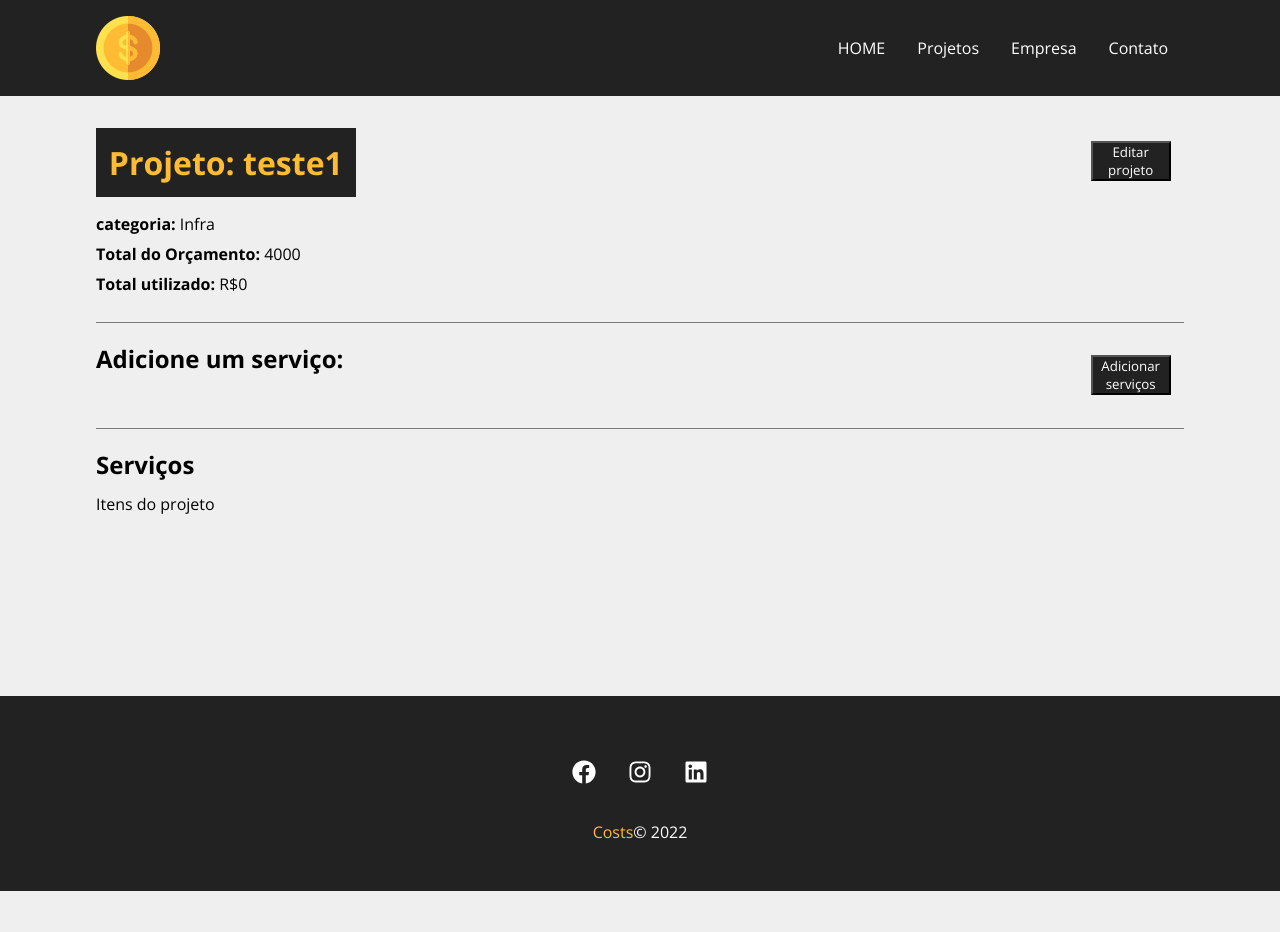
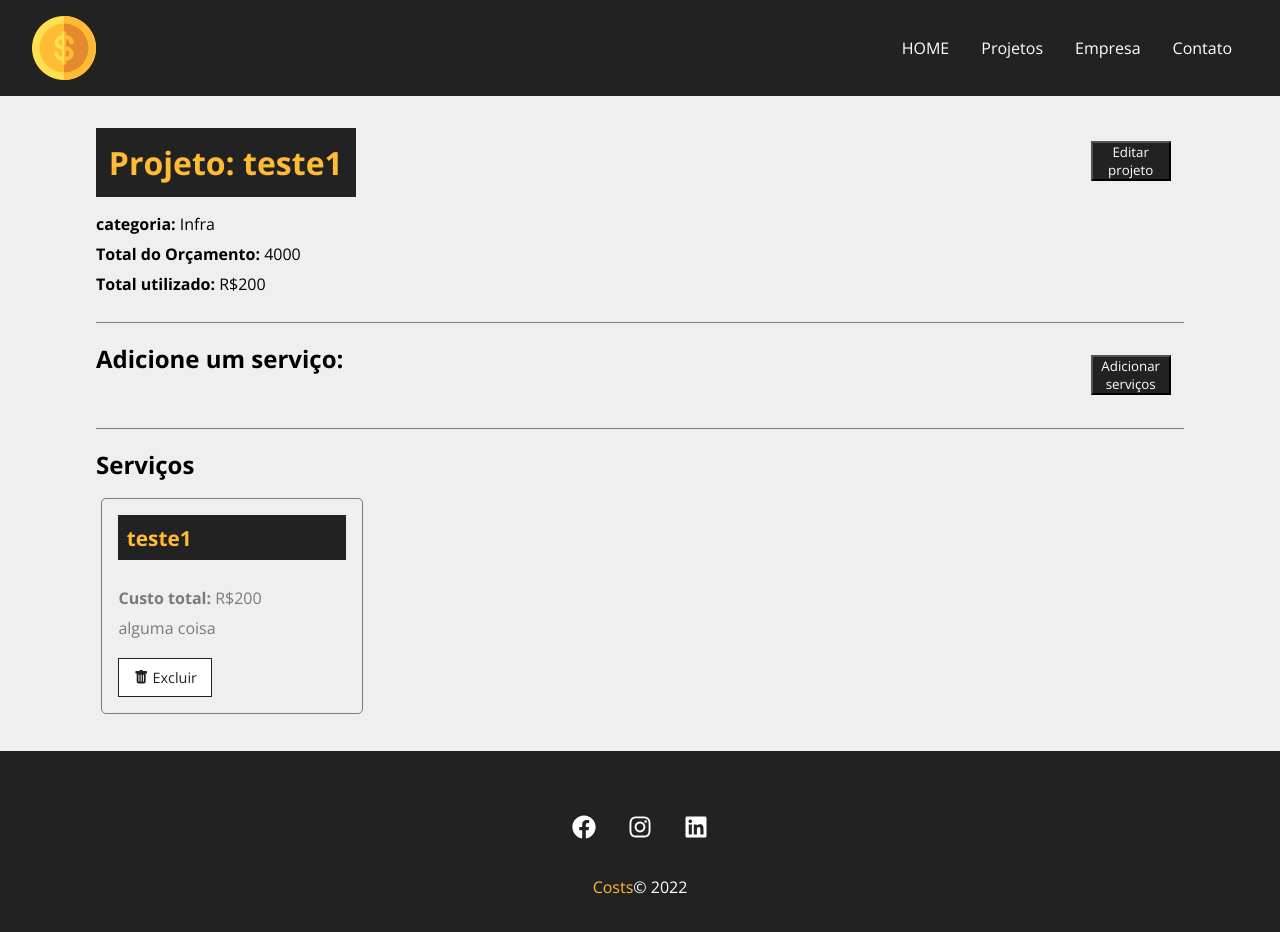
Before and after one commit to Leandro-Caldeira16/Projeto_Costs_React.js, a React (Create React App) app: page /project/1 in a window 1280 px wide. Shown: the top 932 px of the page. Before the commit the page ends 891 px from the top, so only its background shows below. Built offline with nearby package versions, Linux system fonts and the light colour scheme; data requests are answered from the project's data file.

Commit message:
removendo serviços do projeto

```diff
--- a/db.json
+++ b/db.json
@@ -7,45 +7,47 @@
         "id": "1",
         "name": "Infra"
       },
-      "costs": 0,
-      "services": [],
-      "id": 1
+      "costs": 200,
+      "services": [
+        {
+          "name": "teste1",
+          "cost": "200",
+          "description": "alguma coisa",
+          "id": "2cdcfe33-420e-457e-803a-1d907bb50985"
+        }
+      ],
+      "id": 1,
+      "cost": -1800
     },
     {
-      "name": "teste2",
+      "name": "teste3",
       "budget": "5000",
       "category": {
         "id": "2",
         "name": "Desenvolvimento"
       },
       "costs": 0,
+      "services": [],
+      "id": 2,
+      "cost": -200
+    },
+    {
+      "name": "teste3",
+      "budget": "2000",
+      "category": {
+        "id": "3",
+        "name": "Design"
+      },
+      "costs": 100,
       "services": [
         {
-          "name": "qualquer",
+          "name": "teste3",
           "cost": "100",
-          "description": "faça isso",
-          "id": "c4b34b37-58af-44ce-a0fe-779765548a2a"
-        },
-        {
-          "name": "qualquer",
-          "cost": "100",
-          "description": "faça isso",
-          "id": "7966dbd8-c666-4da1-9177-6b2ca5fd70fb"
-        },
-        {
-          "name": "qualquer",
-          "cost": "100",
-          "description": "faça isso",
-          "id": "7966dbd8-c666-4da1-9177-6b2ca5fd70fb"
-        },
-        {
-          "name": "qualquer 2",
-          "cost": "100",
-          "description": "faça isso",
-          "id": "71ffc123-9b35-480a-9387-eada896d50f0"
+          "description": "alguma coisa",
+          "id": "e5bed624-b850-41aa-9098-82e2e273bfe0"
         }
       ],
-      "id": 2
+      "id": 3
     }
   ],
   "categories": [
--- a/package.json
+++ b/package.json
@@ -10,8 +10,8 @@
     "json-server": "^0.17.0",
     "react": "^18.2.0",
     "react-dom": "^18.2.0",
-    "react-icons": "^4.4.0",
-    "react-router-dom": "^6.4.1",
+    "react-icons": "^4.6.0",
+    "react-router-dom": "^6.4.2",
     "react-scripts": "5.0.1",
     "uuid": "^8.3.2",
     "web-vitals": "^2.1.4"
--- a/src/components/layout/Navbar.js
+++ b/src/components/layout/Navbar.js
@@ -8,7 +8,7 @@ function Navbar(){
     return(
 
         <nav className={styles.navbar}>
-          <Container>
+
             <Link to='/'><img className={styles.img} src={Logo} alt='Costs'/></Link>
             <ul className={styles.list}>
                 <li className={styles.item}><Link to='/'>HOME</Link></li>
@@ -16,7 +16,7 @@ function Navbar(){
                 <li className={styles.item}><Link to='/company'>Empresa</Link></li>
                 <li className={styles.item}><Link to='/contact'>Contato</Link></li>
             </ul>
-          </Container>
+
         </nav>
 
     )
--- a/src/components/layout/Navbar.module.css
+++ b/src/components/layout/Navbar.module.css
@@ -4,7 +4,7 @@
     display: flex;
     justify-content:space-between;
     background-color: #222;
-    padding: 1em;
+    padding: 1em 2em ;
     align-items: center;
 }
 
--- a/src/components/layout/container.module.css
+++ b/src/components/layout/container.module.css
@@ -1,7 +1,7 @@
 .container{
     width: 85vw;
     display: flex;
-    justify-content: space-between;
+    /* justify-content: space-between; */
     margin:0 auto;
     flex-wrap: wrap;
 }
--- a/src/components/pages/Project.js
+++ b/src/components/pages/Project.js
@@ -9,12 +9,14 @@ import Container from "../layout/Container"
 import ProjectForm from "../project/ProjectForm"
 import Message from "../layout/Message"
 import ServiceForm from "../services/ServiceForm"
+import ServiceCard from "../services/ServiceCard"
 
 
 function Project(){
 
     const {id} = useParams()
     const [project, setProject]= useState([])
+    const [services, setServices]= useState([])
     const [showProjectForm, setshowProjectForm]= useState(false)
     const [showServiceForm, setShowServiceForm]= useState(false)
     const [message, setMessage]=useState([])
@@ -29,6 +31,7 @@ function Project(){
                 .then((resp)=> resp.json())
                 .then((data)=>{
                     setProject(data)
+                    setServices(data.services)
                 })
                 .catch((err)=>console.log(err))
 
@@ -39,6 +42,7 @@ function Project(){
 
     function editPost(project){
         setMessage('')
+        setType('')
         if(project.budget < project.costs){
             setMessage('O custo do projeto não pode ser maior que o orçamento')
             setType("error")
@@ -60,14 +64,19 @@ function Project(){
 
     }
 
+    // CREATE SERVICE
     const createService=(project)=>{
-        console.log(project);
+ console.log(project);
+        setMessage("")
+        setType("")
         // last service
         const lastService = project.services[project.services.length-1]
 
         lastService.id =uuidv4()
 
         const lastServiceCost = lastService.cost
+
+        console.log(lastServiceCost);
 
         const newCost = parseFloat(project.costs) + parseFloat(lastServiceCost)
 
@@ -80,6 +89,11 @@ function Project(){
             return false
         }
 
+        // ADD SERVICE COST TO PROJECT TOTAL COST
+        project.costs = newCost
+        console.log(newCost);
+
+        // UPDATE PROJECT
         fetch(`http://localhost:5000/projects/${project.id}`,{
             method: "PATCH",
             headers: {"Content-Type" : "application/json",},
@@ -87,7 +101,9 @@ function Project(){
         })
         .then((resp)=>resp.json())
         .then((data)=>{
-            // exibir os serviços
+            setShowServiceForm(false)
+            setMessage("Serviço criado com sucesso!")
+            setType("success")
         })
         .catch((err)=>console.log(err))
     }
@@ -100,12 +116,42 @@ function Project(){
         setShowServiceForm(!showServiceForm)
     }
 
+
+// REMOVE SERVICE
+    const removeService=(id, cost)=>{
+        setMessage("")
+        setType("")
+        const serviceUpdated = project.services.filter(
+            (service)=> service.id !== id
+        )
+
+        const projectUpdated = project
+
+        projectUpdated.services = serviceUpdated
+        projectUpdated.costs = parseFloat(projectUpdated.costs) - parseFloat(cost)
+
+        fetch(`http://localhost:5000/projects/${projectUpdated.id}`,{
+            method: "PATCH",
+            headers: {"Content-Type": "application/json",},
+            body: JSON.stringify(projectUpdated)
+        })
+        .then((resp)=> resp.json())
+        .then((data)=>{
+            setProject(projectUpdated)
+            setServices(serviceUpdated)
+            setMessage("Serviço removido com sucesso!")
+            setType("success")
+        })
+        .catch((err)=> console.log(err))
+    }
+
     return(
         <>
         {project.name ? (
             <div className={styles.project_details
             }>
                 <Container customClass="column" >
+
                     {message != "" && (<Message type={type} msg={message}/>)}
                     <div className={styles.details_container}>
                         <h1>Projeto: {project.name}</h1>
@@ -139,14 +185,25 @@ function Project(){
                                         projectData={project}
                                     />
 
-
                                 )}
                             </div>
 
                     </div>
                     <h2>Serviços</h2>
                     <Container classsName={styles.project_info}>
-                        <p>Itens do projeto</p>
+                        {services.length > 0 && (
+                            services.map((service)=>(
+                                <ServiceCard
+                                id={service.id}
+                                name={service.name}
+                                cost={service.cost}
+                                description={service.description}
+                                key={service.id}
+                                handleRemove={removeService}
+                                />
+                            ))
+                        )}
+                        {services.length ===0 && (<p>Não há serviços cadastrados</p>)}
                     </Container>
 
                 </Container>
--- /dev/null
+++ b/src/components/services/ServiceCard.js
@@ -0,0 +1,28 @@
+import styles from "../project/ProjectCard.module.css"
+import {BsFillTrashFill} from "react-icons/bs"
+
+function ServiceCard({id, name, cost, description, handleRemove}){
+
+    function remove(e){
+        e.preventDefault()
+        handleRemove(id, cost)
+    }
+
+    return(
+        <div className={styles.project_card}>
+           <h4>{name}</h4>
+           <p><span>Custo total:</span> R${cost}</p>
+           <p>{description}</p>
+           <div className={styles.project_card_action}>
+            <button onClick={remove}>
+                <BsFillTrashFill/>
+                Excluir
+            </button>
+           </div>
+
+        </div>
+
+    )
+}
+
+export default ServiceCard
```
Also changed, not shown: 1 other file (tests, documents, lock files or other folders).
